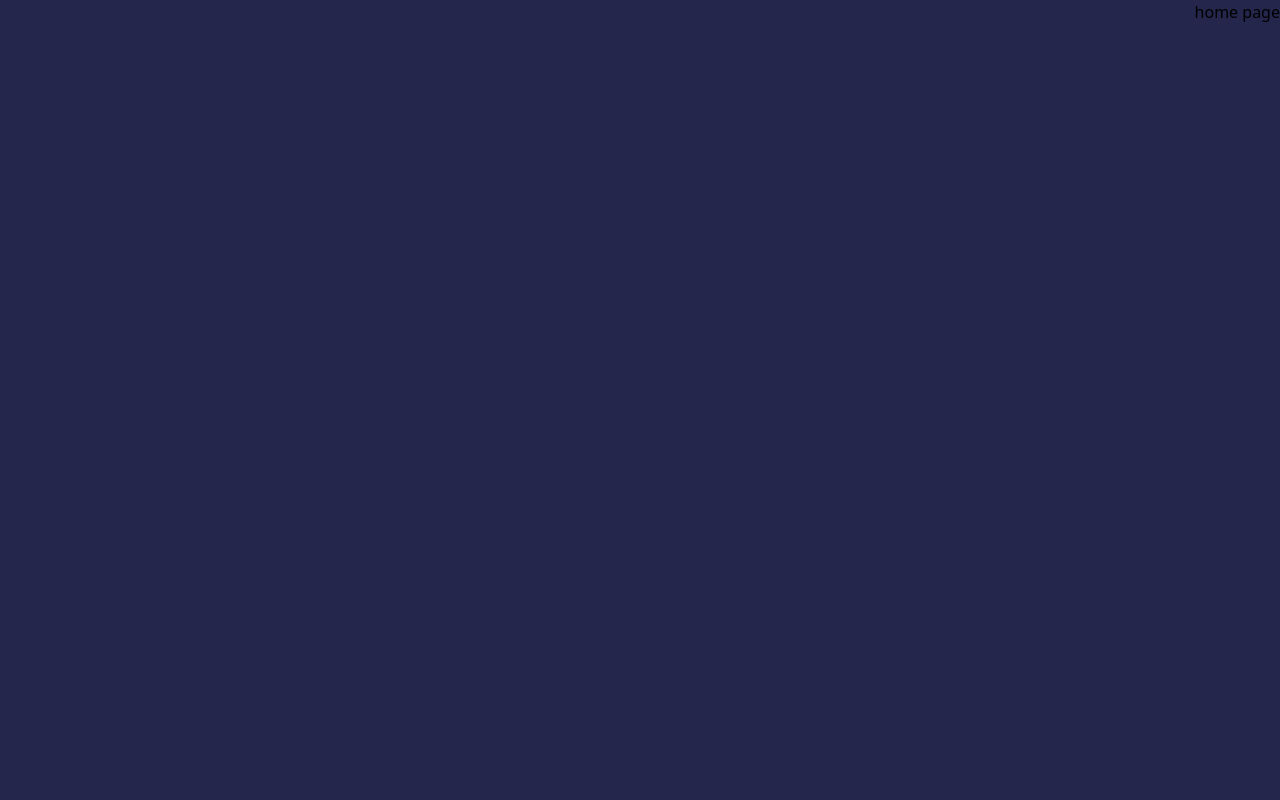
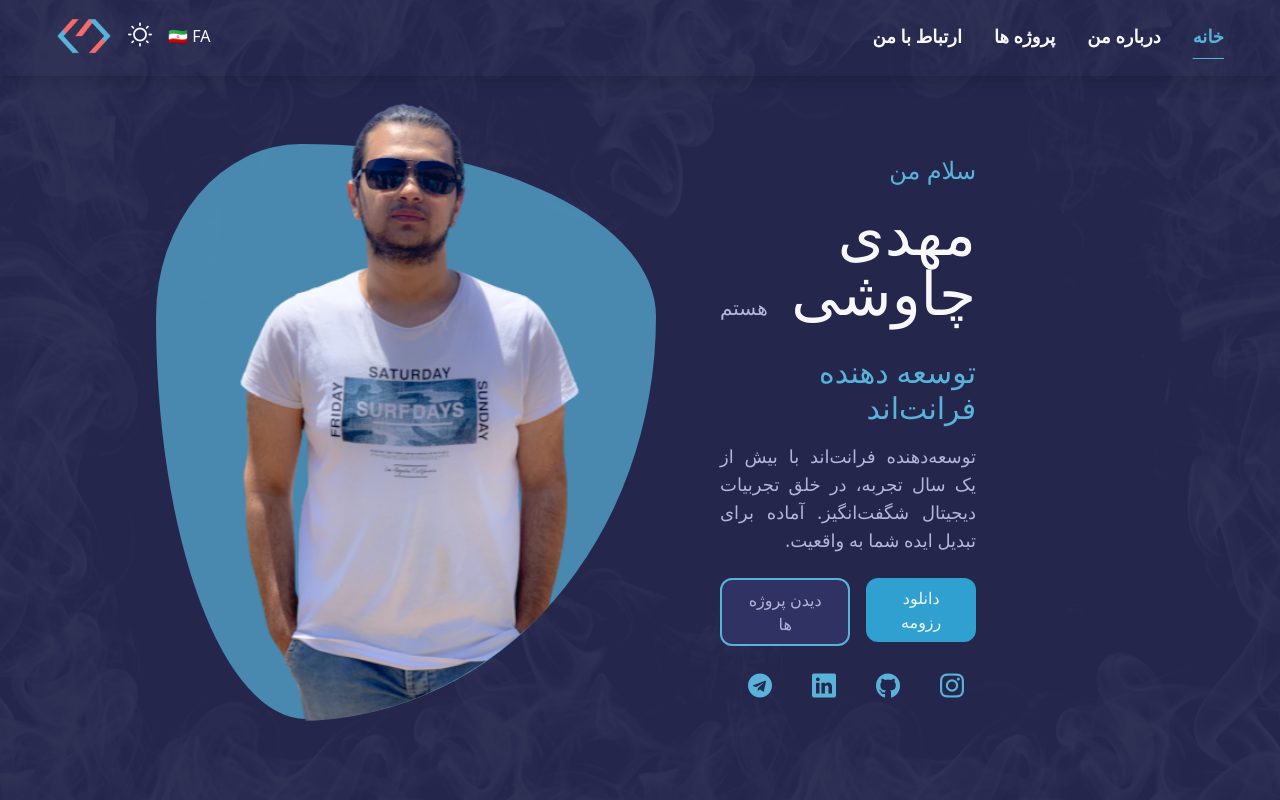
Before and after one commit to mahdi-turrkk/portfolio-website, a Vue app: page / in a window 1280 px wide. Shown: the top 800 px of the page. Built offline with nearby package versions, Linux system fonts and the light colour scheme.

Commit message:
homepage added

```diff
--- a/src/pages/homePage/index.vue
+++ b/src/pages/homePage/index.vue
@@ -1,13 +1,23 @@
 <template>
-  <div>
-    home page
-  </div>
+  <default>
+    <hero-section/>
+    <about-section/>
+    <skills-section/>
+    <background-section/>
+    <projects-section/>
+    <contact-section/>
+    <Footer/>
+  </default>
 </template>
 
 <script setup>
+import Default from "../../layouts/default.vue";
+import HeroSection from "../../components/heroSection.vue";
+import AboutSection from "../../components/aboutSection.vue";
+import SkillsSection from "../../components/skillsSection.vue";
+import BackgroundSection from "../../components/backgroundSection.vue";
+import ProjectsSection from "../../components/projectsSection.vue";
+import ContactSection from "../../components/contactSection.vue";
+import Footer from "../../components/footer.vue";
 
 </script>
-
-<style scoped>
-
-</style>
```
